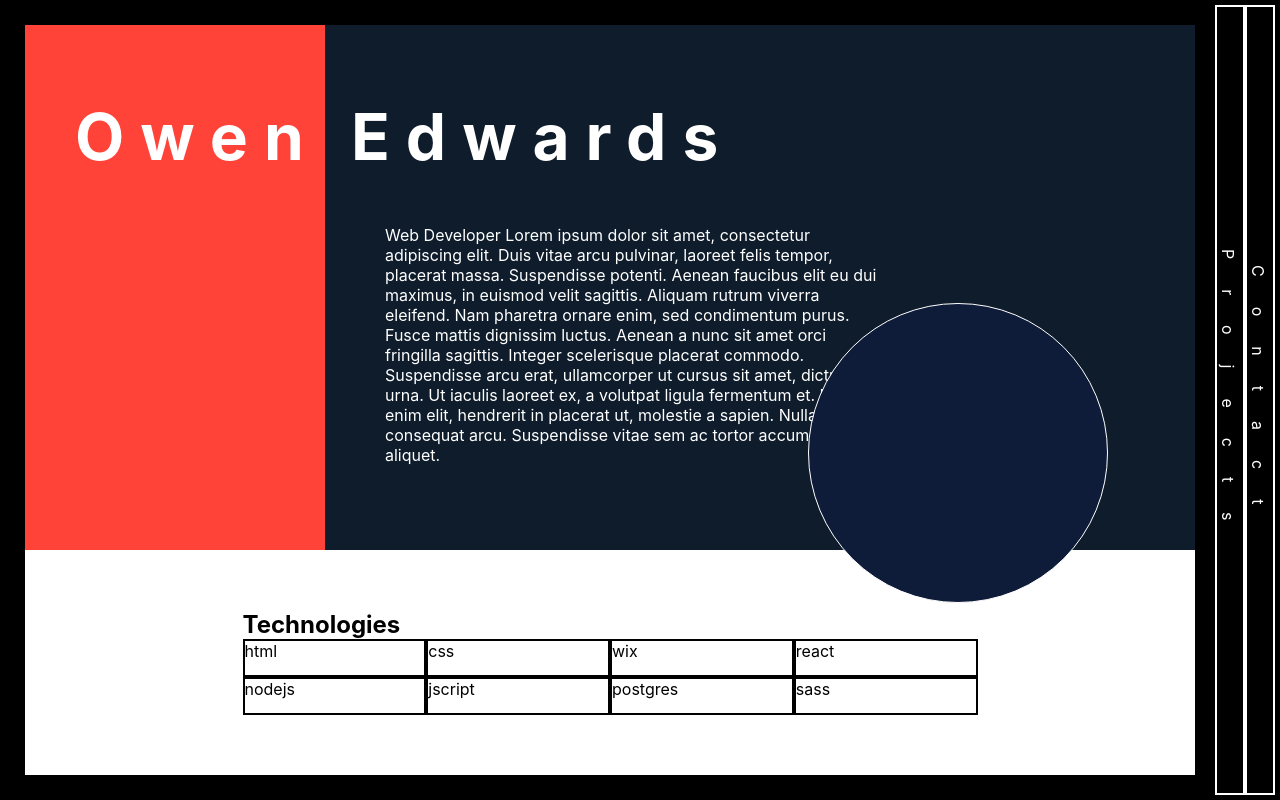
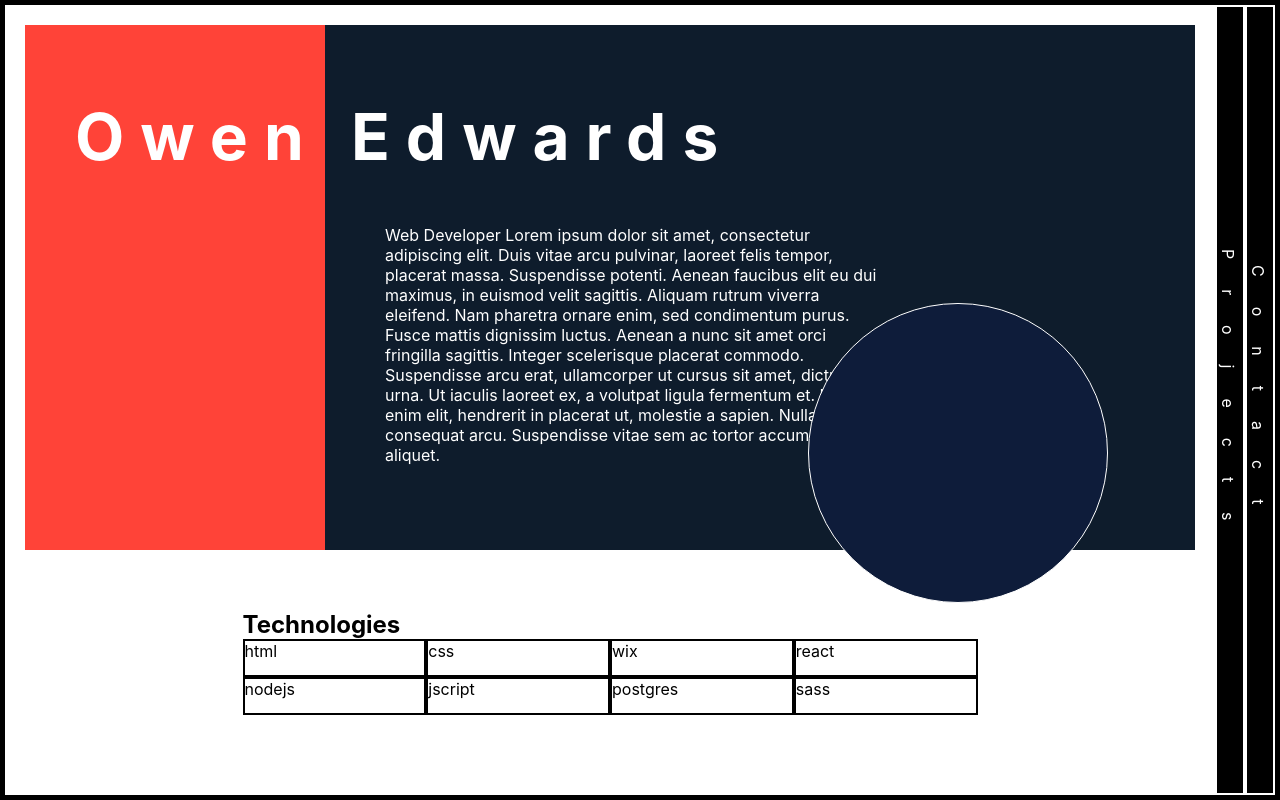
Before and after one commit to OwenM-Edwards/new-portfolio, a React (Create React App) app: page / in a window 1280 px wide. Built offline with nearby package versions, Linux system fonts and the light colour scheme.

Commit message:
Update App.js

```diff
--- a/src/App.js
+++ b/src/App.js
@@ -13,15 +13,18 @@ import styled, { ThemeProvider } from "styled-components";
 import { Main, Projects, Contact } from './pages/index';
 import { ToastContainer, toast } from 'react-toastify';
 import 'react-toastify/dist/ReactToastify.css';
+import backgroundImage from "./img/bg.jpg"
 
 const Wrapper = styled.div`
-  min-width:100%;
-  max-width:100%;
+
   height:100vh;
-  background-color: black;
+  margin:0 auto;
+
   position: relative;
   display:flex;
   flex-wrap:nowrap;
+  justify-content:center;
+
 `
 
 const App = () => {
@@ -31,6 +34,7 @@ const App = () => {
 
   return (
     <Wrapper>
+        <div className="backgroundImage"></div>
         <ToastContainer />
         <AnimatePresence  initial={false}>
           <Switch location={location} key={location.pathname}>
```
